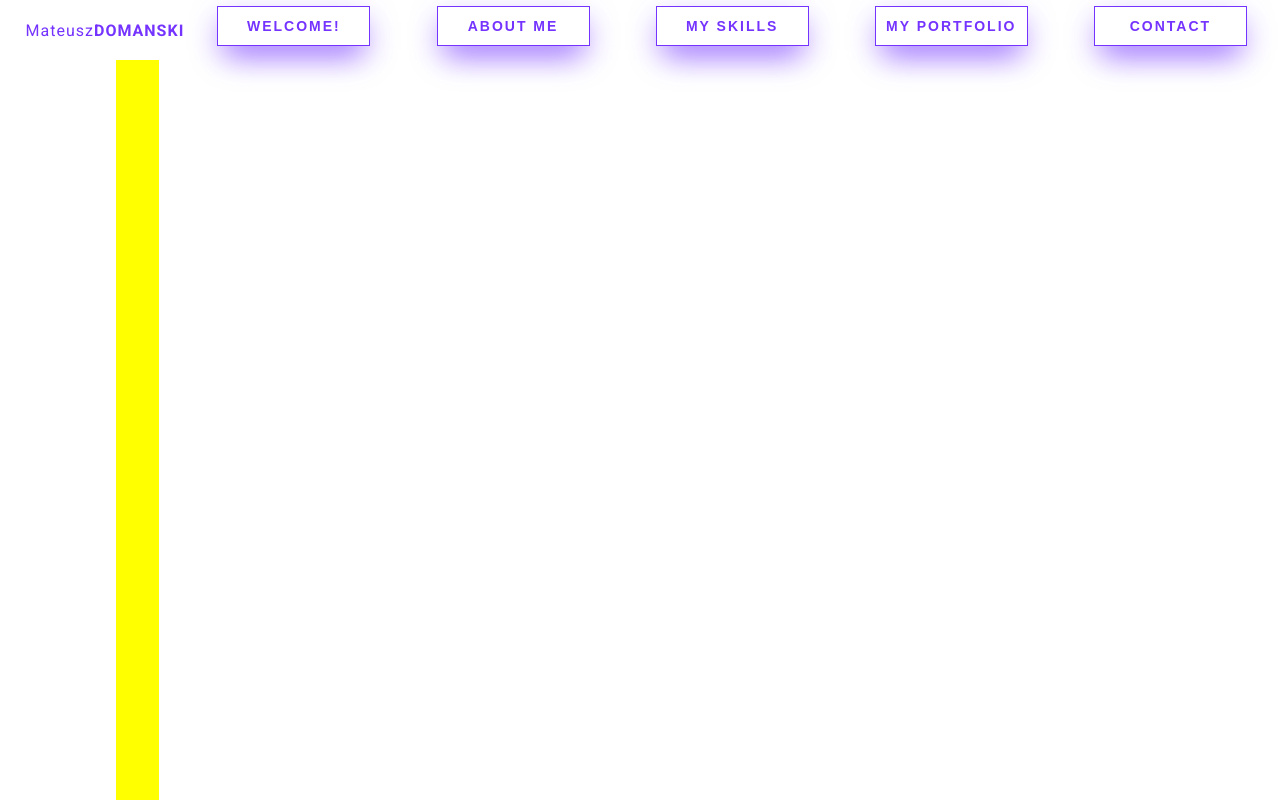
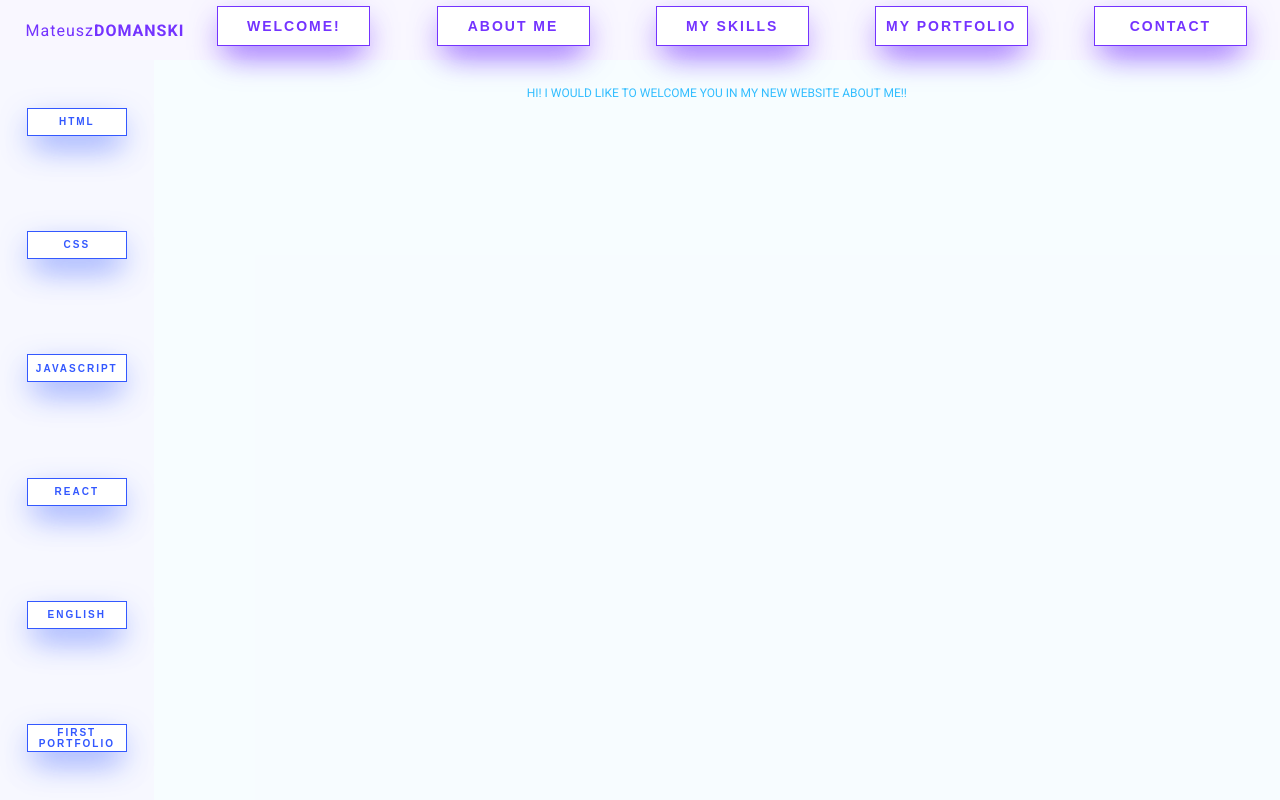
Before and after one commit to doman89/second-portfolio-react, a React (Create React App) app: page / in a window 1280 px wide. Shown: the top 800 px of the page. Built offline with nearby package versions, Linux system fonts and the light colour scheme.

Commit message:
The first step of building sub navigation
Written first styles for subnavigation, and made some first items for
example.

```diff
--- a/src/App.js
+++ b/src/App.js
@@ -1,11 +1,12 @@
 import React, { Component } from 'react';
 import Header from './header/Header';
+import SubNavigation from './subnavigation/SubNavigation';
 
 class App extends Component {
 
   state={
     headerBottomOffset: 0,
-    activeSection: 'welcome!',
+    activeSection: 'Hi! I would like to welcome you in my new website about me!!',
   };
   headerOffset = null;
 
@@ -25,12 +26,13 @@ class App extends Component {
   render() {
     return (
         <>
-      <Header
-          handleChangeSection={this.handleChangeSection}
-          onScroll={this.handleOnScroll}
-      />
-          <nav>Here is the end of this site</nav>
-          <section>{this.state.activeSection}</section>
+          <Header
+            handleChangeSection={this.handleChangeSection}
+            onScroll={this.handleOnScroll}
+          />
+          <SubNavigation
+          />
+          <article>{this.state.activeSection}</article>
         </>
     );
   }
--- a/src/index.css
+++ b/src/index.css
@@ -18,6 +18,7 @@ body {
   max-width: 1600px;
   margin: auto 0;
   display: flex;
+  color: #7433ff;
 }
 #root .app-header {
   position: fixed;
@@ -25,14 +26,14 @@ body {
   left: 0;
   width: 100%;
   height: 60px;
-  background-color: #FFF;
+  background-color: rgba(116, 51, 255, 0.04);
   display: flex;
   flex-direction: row;
   justify-content: space-between;
   align-items: stretch;
-  color: #7433ff;
 }
 #root .app-header__author-info {
+  flex-basis: 12%;
   display: flex;
   justify-content: center;
   align-items: center;
@@ -101,7 +102,7 @@ body {
   font-weight: bold;
   background-color: #fff;
   border: 1px solid #7433ff;
-  color: inherit;
+  color: #7433ff;
   text-transform: uppercase;
   letter-spacing: 2px;
   transition: 0.3s;
@@ -109,6 +110,51 @@ body {
   cursor: pointer;
 }
 #root .app-header__nav__content__list__item__btn:focus {
+  outline: none;
+}
+#root .app-nav {
+  margin-top: 60px;
+  flex-basis: 12%;
+  padding-left: 2%;
+  padding-right: 2%;
+  height: calc(100vh - 60px);
+  background-color: rgba(51, 88, 255, 0.04);
+}
+#root .app-nav__list {
+  list-style: none;
+  display: flex;
+  flex-direction: column;
+  justify-content: space-around;
+  align-items: center;
+  width: 100%;
+  height: 100%;
+}
+#root .app-nav__list__item {
+  width: 100%;
+  display: flex;
+  justify-content: center;
+  align-items: center;
+}
+#root .app-nav__list__item__btn {
+  box-sizing: content-box;
+  display: flex;
+  justify-content: center;
+  align-items: center;
+  width: 90%;
+  height: 20px;
+  padding: 3px;
+  font-size: 1em;
+  font-weight: bold;
+  background-color: #fff;
+  border: 1px solid #3358ff;
+  color: #3358ff;
+  text-transform: uppercase;
+  letter-spacing: 2px;
+  transition: 0.3s;
+  box-shadow: 0 20px 30px -10px rgba(51, 88, 255, 0.5), 0 10px 30px -5px rgba(51, 88, 255, 0.5);
+  cursor: pointer;
+}
+#root .app-nav__list__item__btn:focus {
   outline: none;
 }
 
@@ -201,10 +247,17 @@ body {
     background-color: #7433ff;
   }
 }
-section {
-  background-color: yellow;
-  grid-area: section;
-  height: 200vh;
+article {
+  text-align: center;
+  text-transform: uppercase;
+  margin-top: 60px;
+  padding-top: 2%;
+  padding-left: 2%;
+  padding-right: 2%;
+  flex-grow: 1;
+  font-size: 1.2em;
+  background-color: rgba(51, 190, 255, 0.04);
+  color: #33beff;
 }
 
 .container > nav {
--- a/src/resources/scss/app.scss
+++ b/src/resources/scss/app.scss
@@ -22,7 +22,7 @@ body {
   max-width: 1600px;
   margin: auto 0;
   display: flex;
-
+  color: $primaryColor;
 
   .app-header{
     position: fixed;
@@ -31,13 +31,13 @@ body {
     width: 100%;
     height: 60px;
     //overflow: hidden;
-    background-color: #FFF;
+    background-color: $primaryColorBackground;
     display: flex;
     flex-direction: row;
     justify-content: space-between;
     align-items: stretch;
-    color: #7433ff;
     &__author-info{
+      flex-basis: 12%;
       display: flex;
       justify-content: center;
       align-items: center;
@@ -113,7 +113,8 @@ body {
               background-color: #fff;
               //border: 2px solid $primaryColor;
               border: 1px solid $primaryColor;
-              color: inherit;
+              //color: inherit;
+              color: $primaryColor;
               text-transform: uppercase;
               letter-spacing: 2px;
               transition: 0.3s;
@@ -123,6 +124,55 @@ body {
                 outline: none;
               }
             }
+          }
+        }
+      }
+    }
+  }
+  .app-nav{
+    //border-top: 1px solid $primaryColor;
+    margin-top: 60px;
+    flex-basis: 12%;
+    padding-left: 2%;
+    padding-right: 2%;
+    //margin-left: 2%;
+    height: calc(100vh - 60px);
+    background-color: $thirdColorBackground;
+    &__list{
+      list-style: none;
+      display: flex;
+      flex-direction: column;
+      justify-content: space-around;
+      align-items: center;
+      width: 100%;
+      height: 100%;
+      &__item{
+        width: 100%;
+        display: flex;
+        justify-content: center;
+        align-items: center;
+        &__btn{
+          //line-height: $base-height-button / 4;
+          box-sizing: content-box;
+          display: flex;
+          justify-content: center;
+          align-items: center;
+          width: 90%;
+          height: $base-height-button / 2;
+          padding: 3px;
+          font-size: 1em;
+          font-weight: bold;
+          background-color: #fff;
+          //border: 2px solid $primaryColor;
+          border: 1px solid $thirdColor;
+          color: $thirdColor;
+          text-transform: uppercase;
+          letter-spacing: 2px;
+          transition: 0.3s;
+          box-shadow: 0 20px 30px -10px $thirdColorAlpha, 0 10px 30px -5px $thirdColorAlpha;
+          cursor: pointer;
+          &:focus{
+            outline: none;
           }
         }
       }
@@ -182,6 +232,7 @@ body {
       }
     }
   }
+
 }
 
 @media (min-width: 1024px){
@@ -264,10 +315,18 @@ body {
     }
   }
 }
-section{
-  background-color: yellow;
-  grid-area: section;
-  height: 200vh;
+article{
+  text-align: center;
+  text-transform: uppercase;
+  margin-top: 60px;
+  //margin: 60px 2% 0;
+  padding-top: 2%;
+  padding-left: 2%;
+  padding-right: 2%;
+  flex-grow: 1;
+  font-size: 1.2em;
+  background-color: $secondaryColorBackground;
+  color: $secondaryColor;
 }
 
 .container>nav{
--- a/src/resources/scss/settings/_colors.scss
+++ b/src/resources/scss/settings/_colors.scss
@@ -1,4 +1,8 @@
 $primaryColor: rgb(116, 51, 255);
 $primaryColorAlpha: rgba(116, 51, 255, 0.5);
+$primaryColorBackground: rgba(116, 51, 255, 0.04);
 $secondaryColor: rgb(51, 190, 255);
+$secondaryColorBackground: rgba(51, 190, 255, 0.04);
 $thirdColor: rgb(51, 88, 255);
+$thirdColorAlpha: rgba(51, 88, 255, 0.5);
+$thirdColorBackground: rgba(51, 88, 255, 0.04);
--- /dev/null
+++ b/src/subnavigation/SubNavigation.js
@@ -0,0 +1,30 @@
+import React, {Component} from 'react';
+
+const SubNavigation = props =>{
+  return (
+    <nav className={'app-nav'}>
+        <ul className={'app-nav__list'}>
+            <li className={'app-nav__list__item'}>
+                <button className={'app-nav__list__item__btn'}>HTML</button>
+            </li>
+            <li className={'app-nav__list__item'}>
+                <button className={'app-nav__list__item__btn'}>CSS</button>
+            </li>
+            <li className={'app-nav__list__item'}>
+                <button className={'app-nav__list__item__btn'}>JavaScript</button>
+            </li>
+            <li className={'app-nav__list__item'}>
+                <button className={'app-nav__list__item__btn'}>React</button>
+            </li>
+            <li className={'app-nav__list__item'}>
+                <button className={'app-nav__list__item__btn'}>English</button>
+            </li>
+            <li className={'app-nav__list__item'}>
+                <button className={'app-nav__list__item__btn'}>First Portfolio</button>
+            </li>
+        </ul>
+    </nav>
+  );
+};
+
+export default SubNavigation;
```
Also changed, not shown: 1 other file (tests, documents, lock files or other folders).
